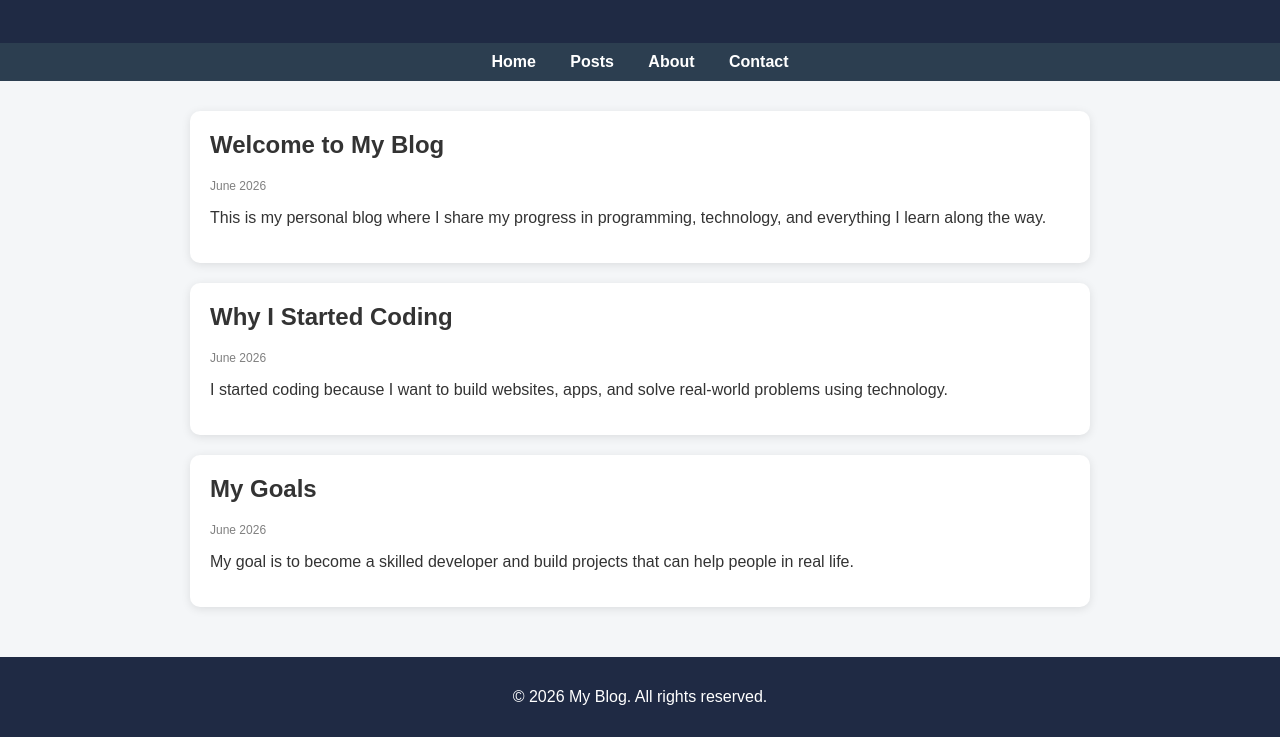
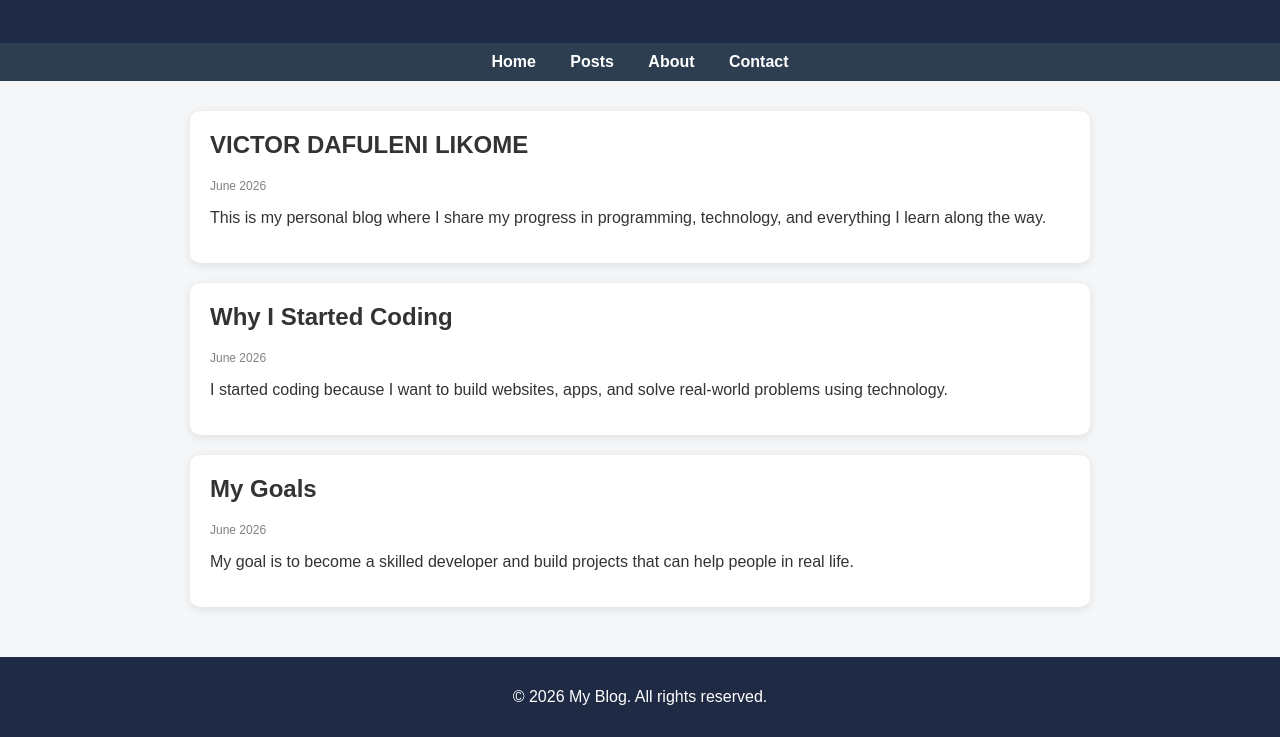
Before and after one commit to geologist150/MyBlogWeb, a plain HTML site: page index.html in a window 1280 px wide. Shown: the part 104-841 px from the top of the page. Drawn offline with Linux system fonts and the light colour scheme.

Commit message:
Update index.html

```diff
--- a/index.html
+++ b/index.html
@@ -24,7 +24,7 @@
 <main>
 
     <div class="post">
-        <h2>Welcome to My Blog</h2>
+        <h2>VICTOR DAFULENI LIKOME</h2>
         <p class="date">June 2026</p>
         <p>
             This is my personal blog where I share my progress in programming,
```
